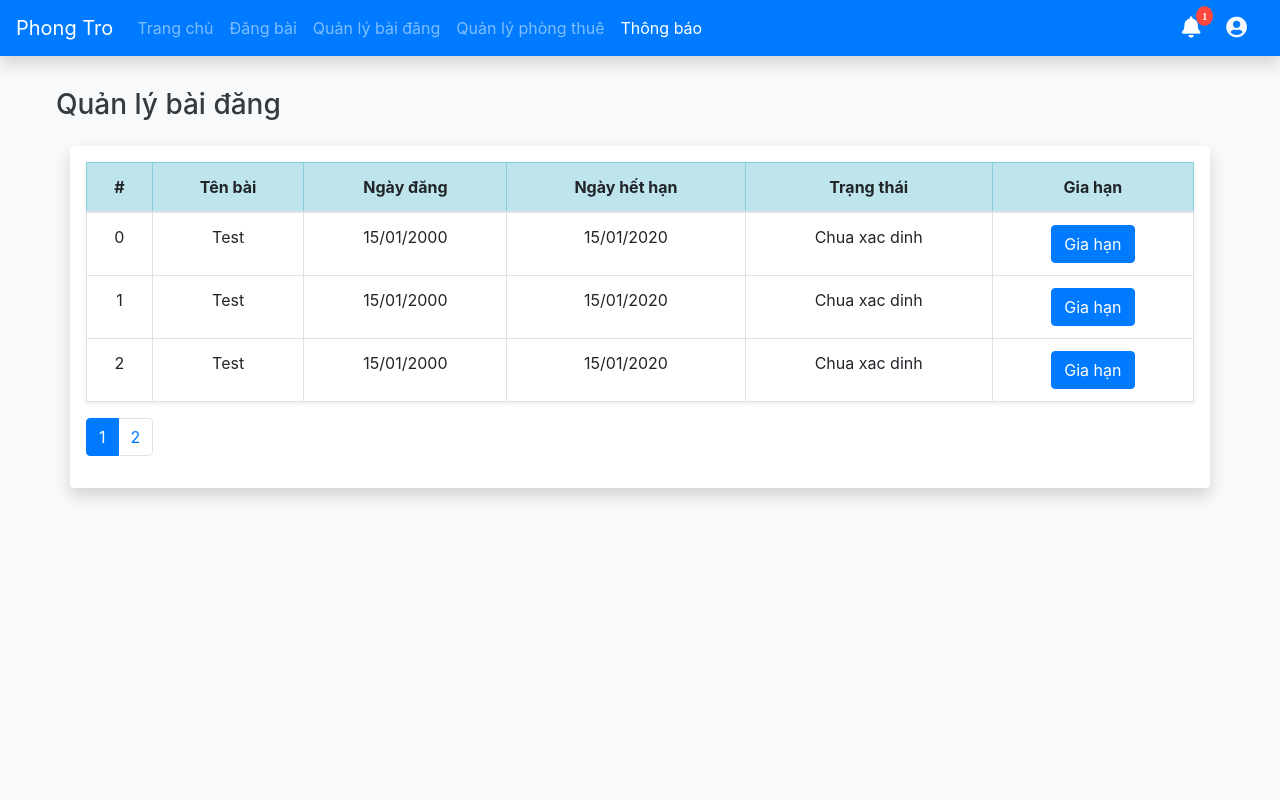
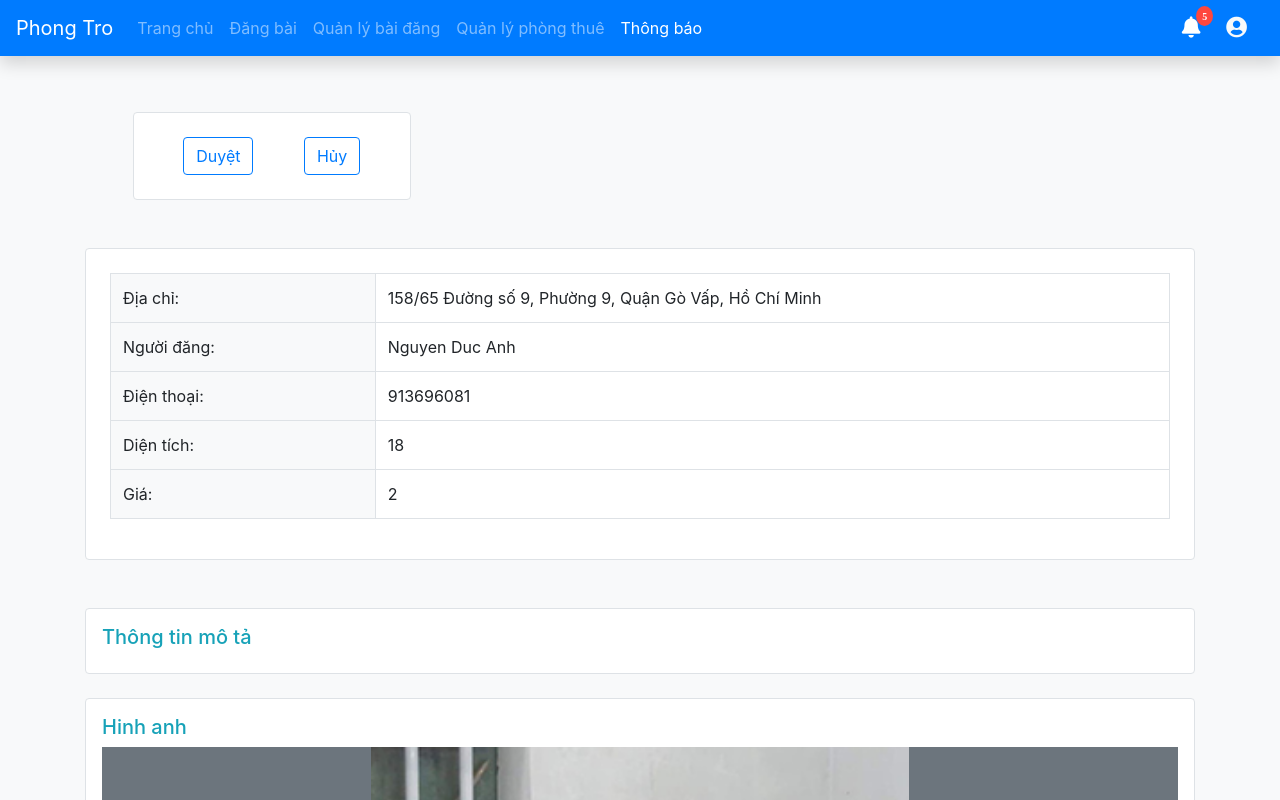
Before and after one commit to Perluto/motel-room-app, a React (Create React App) app: page /notifications/1 in a window 1280 px wide. Shown: the top 800 px of the page. Built offline with nearby package versions, Linux system fonts and the light colour scheme.

Commit message:
add notification, notify and redesign managePost

```diff
--- a/src/App.js
+++ b/src/App.js
@@ -11,6 +11,7 @@ import ManageRoom from "./page/manageRoom";
 import Login from "./page/login";
 import UserResFrom from "./page/register";
 import RegisterForm from "./page/register";
+import Notify from "./components/notify";
 class App extends Component {
   state = {};
   render() {
@@ -27,7 +28,8 @@ class App extends Component {
             <Route path="/posts" component={PostDetail}></Route>
             <Route path="/manage-post" component={ManagePost}></Route>
             <Route path="/manage-room" component={ManageRoom}></Route>
-            <Route path="/notifications/:id" component={ManagePost}></Route>
+            <Route path="/notifications/:id" component={Notify}></Route>
+            <Route path="/notifications" component={Notify}></Route>
             <Route path="/" component={Home}></Route>
           </Switch>
         </main>
--- a/src/components/common/reaction.jsx
+++ b/src/components/common/reaction.jsx
@@ -1,7 +1,7 @@
 import React, { useState } from "react";
 
 const Reaction = (props) => {
-  const [like, setLike] = useState(true);
+  const [like, setLike] = useState(false);
   let classes = props.className;
   if (!like) classes += " far";
   else classes += " fas";
--- a/src/components/common/table/tableBody.jsx
+++ b/src/components/common/table/tableBody.jsx
@@ -1,8 +1,14 @@
 import React, { Component } from "react";
+import { Link } from "react-router-dom";
 
 class TableBody extends Component {
   renderCell = (e, col) => {
     if (col.key === "btn") {
+      if(col.check === "post"){
+        return <Link to="/notifications">
+              <button className="btn btn-primary">{col.label}</button>
+            </Link>;
+      }
       return <button className="btn btn-primary">{col.label}</button>;
     }
     return e[col.key];
--- a/src/components/notify.jsx
+++ b/src/components/notify.jsx
@@ -1,9 +1,79 @@
 import React, { Component } from "react";
 
+import Image1 from "../image/teamb1.png";
+import Image2 from "../image/teamb2.jpg";
+import Image3 from "../image/teamb3.jpg";
+
+import Slide from "../components/common/slide";
+
 class Notify extends Component {
-  state = {};
+  state = {
+    name: "Nguyen Duc Anh",
+    address: "158/65 Đường số 9, Phường 9, Quận Gò Vấp, Hồ Chí Minh",
+    phone: 913696081,
+    price: 2,
+    acreage: 18,
+    expiration: "06/12/20",
+    update: "01/12/20",
+    images: [Image1, Image2, Image3],
+  };
   render() {
-    return <div>Thong bao 1</div>;
+    return (
+        <div className="container">
+          <div className="w-100 p-1"></div>
+          <div className="w-25 bg-white border rounded p-4 ml-5 mt-5 d-flex justify-content-around ">
+            <button className="btn btn-outline-primary" type="button">Duyệt</button>
+            <button className="btn btn-outline-primary" type="button">Hủy</button>
+          </div>
+          <div
+            id="common"
+            className="w-100 mt-5 mb-5 bg-white p-4 border rounded d-flex flex-column"
+          >
+            <table className="table table-bordered w-100 p-4">
+              <tbody>
+                <tr>
+                  <td className="bg-light">Địa chỉ:</td>
+                  <td className="w-75">{this.state.address}</td>
+                </tr>
+                <tr>
+                  <td className="bg-light">Người đăng:</td>
+                  <td className="w-75">{this.state.name}</td>
+                </tr>
+                <tr>
+                  <td className="bg-light">Điện thoại:</td>
+                  <td className="w-75">{this.state.phone}</td>
+                </tr>
+                <tr>
+                  <td className="bg-light">Diện tích:</td>
+                  <td className="w-75">{this.state.acreage}</td>
+                </tr>
+                <tr>
+                  <td className="bg-light">Giá:</td>
+                  <td className="w-75">{this.state.price}</td>
+                </tr>
+                {/* <tr>
+                  <td className="bg-light">Ngày cập nhật:</td>
+                  <td className="w-75">{this.state.update}</td>
+                </tr>
+                <tr>
+                  <td className="bg-light">Ngày hết hạn:</td>
+                  <td className="w-75">{this.state.expiration}</td>
+                </tr> */}
+              </tbody>
+            </table>
+
+          </div>
+
+          <div id="details" className=" w-100 bg-white border rounded p-3 mb-4">
+            <h5 className="text-info">Thông tin mô tả</h5>
+            <div></div>
+          </div>
+          <div id="images" className="w-100 bg-white border rounded p-3 mb-5">
+            <Slide images={this.state.images}></Slide>
+          </div>
+
+        </div>
+    );
   }
 }
 
--- a/src/components/postResForm/postResForm.jsx
+++ b/src/components/postResForm/postResForm.jsx
@@ -1,7 +1,7 @@
 import React from "react";
 import Joi from "joi-browser";
 import Form from "../common/form/form";
-import { Redirect } from "react-router-dom";
+// import { Redirect } from "react-router-dom";
 import InfoOwner from "./infoOwner";
 
 class PostForm extends Form {
--- a/src/page/login.jsx
+++ b/src/page/login.jsx
@@ -1,7 +1,7 @@
 import React from "react";
 import Joi from "joi-browser";
 import Form from "../components/common/form/form";
-import { Redirect } from "react-router-dom";
+// import { Redirect } from "react-router-dom";
 
 class Login extends Form {
   state = { data: { username: "", password: "" }, errors: {} };
--- a/src/page/managePost.jsx
+++ b/src/page/managePost.jsx
@@ -1,6 +1,7 @@
 import React, { Component } from "react";
 import Table from "../components/common/table/table";
 import Pagination from "../components/common/pagination";
+// import { post } from "jquery";
 class ManagePost extends Component {
   state = {
     column: [
@@ -8,7 +9,7 @@ class ManagePost extends Component {
       { label: "Ngày đăng", key: "postedDate" },
       { label: "Ngày hết hạn", key: "dueDate" },
       { label: "Trạng thái", key: "status" },
-      { label: "Gia hạn", key: "btn" },
+      { label: "Duyệt", key: "btn", check: "post" },
     ],
     data: [
       {
@@ -49,7 +50,7 @@ class ManagePost extends Component {
           <Pagination
             itemTotal={this.state.data.length}
             pageSize={2}
-            currentPage={1}
+            currentPage={this.state.currentPage}
             onPageChange={this.handlePageChange}
           ></Pagination>
         </div>
--- a/src/page/notification.jsx
+++ b/src/page/notification.jsx
@@ -1,8 +1,51 @@
 import React, { Component } from "react";
+import { NavLink } from "react-router-dom";
+import "../style/notification.css";
+
 
 class Notification extends Component {
-  state = {};
+  state = {
+    owner: [{
+      name: "Đức Anh",
+      date: "16.12.2020"
+    },
+    {
+      name: "Đức Anh",
+      date: "16.12.2020"
+    },
+    {
+      name: "Đức Anh",
+      date: "16.12.2020"
+    },
+    {
+      name: "Đức Anh",
+      date: "16.12.2020"
+    },
+    {
+      name: "Đức Anh",
+      date: "16.12.2020"
+    }]
+  };
   render() {
+    var notices = this.state.owner.map((e,index) => {
+        return (
+          <div>
+            <div className="dropdown-item notification-box" >
+              <div class="row">
+                <div class="col-6">
+                  <NavLink className = "nav-item nav-link" to="#">
+                      <strong className="text-info">{e.name}</strong>
+                      <p className="text-danger">Yêu cầu được đăng bài</p>
+                      <small className="text-warning">{e.date}</small>
+                  </NavLink>
+                </div>
+              </div>
+
+            </div>
+            <div class="dropdown-divider"></div>
+          </div>
+        )
+    });
     return (
       <div>
         <div
@@ -14,14 +57,23 @@ class Notification extends Component {
         >
           <i className="fas fa-bell fa-lg text-white position-relative">
             <span className="rounded-circle text-white notification position-absolute">
-              1
+              {this.state.owner.length}
             </span>
           </i>
         </div>
-        <div
-          className="dropdown-menu dropdown-menu-right"
-          aria-labelledby="myDropdown"
-        ></div>
+
+        <div className="dropdown-menu dropdown-menu-right dropdown-notice overflow-auto" aria-labelledby="myDropdown">
+            <div className="head text-light bg-dark">
+              <div className="row">
+                <div className="col-6">
+                  <p>Notifications ({this.state.owner.length})</p>
+                </div>
+              </div>
+            </div>
+              {
+                notices
+              }
+          </div>
       </div>
     );
   }
--- a/src/style/notification.css
+++ b/src/style/notification.css
@@ -12,3 +12,21 @@
   font-size: 80%;
   color: #dc3545;
 }
+.notification-box{
+  padding: 10px 0px;
+}
+.head{
+  padding:5px 15px;
+  margin-top: -8px;
+  border-radius: 3px 3px 0px 0px;
+}
+.dropdown-notice{
+  top: 60px;
+  right: 0px;
+  left: unset;
+  height: 430px;
+  width: 460px;
+  box-shadow: 0px 5px 7px -1px #c1c1c1;
+  padding-bottom: 0px;
+  padding: 0px;
+}
```
